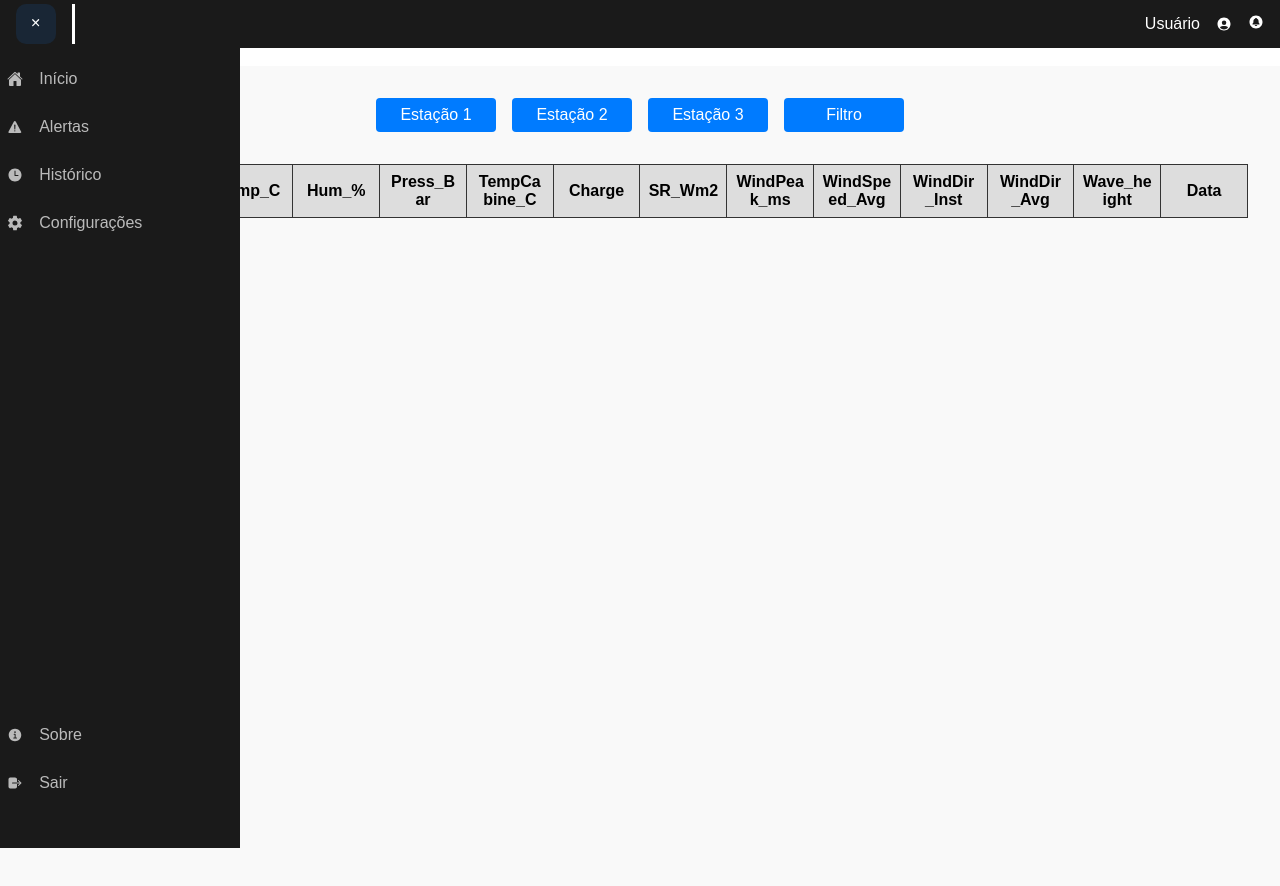
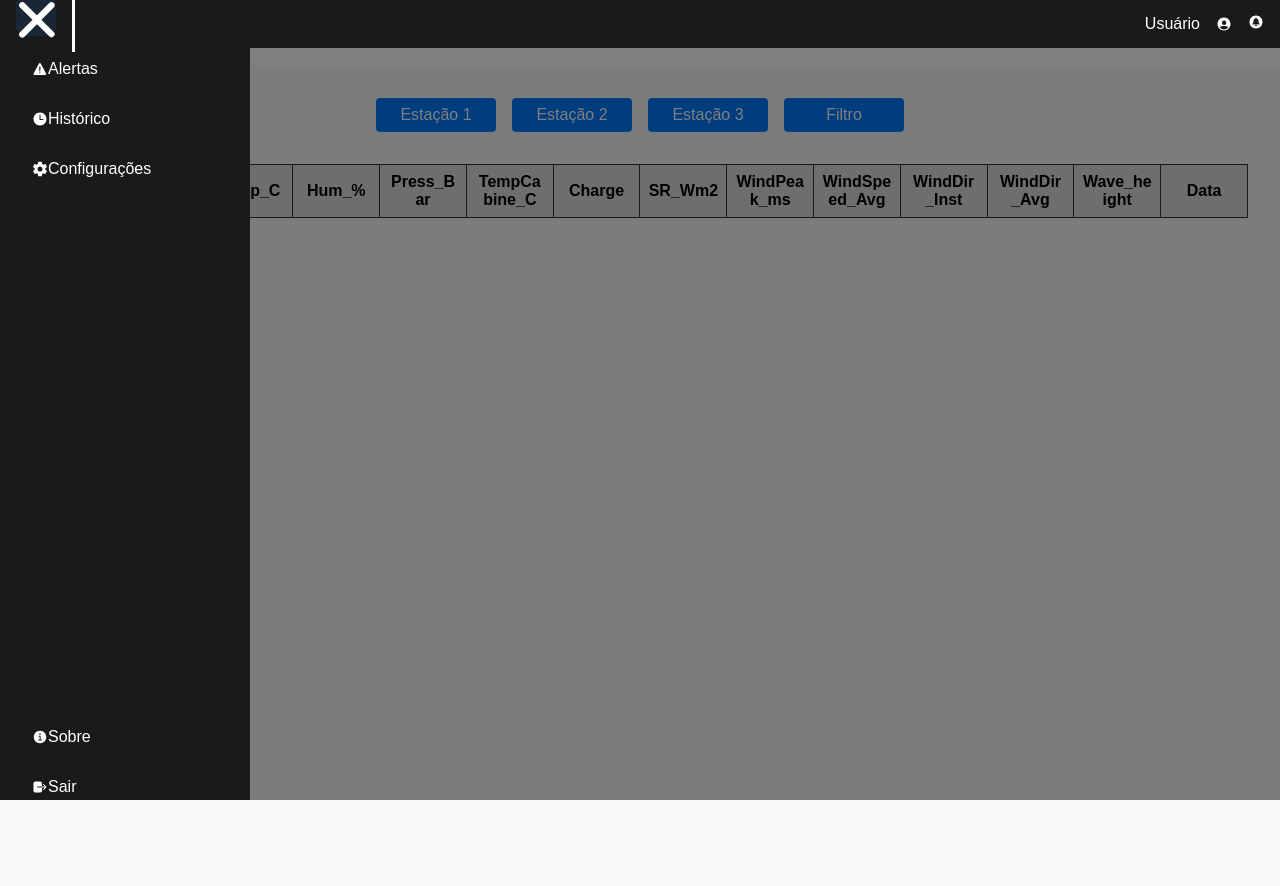
Before and after one commit to AndreHVentura/Cloud.io, a React (Create React App) app in the folder front/: page /history in a window 1280 px wide. Both pictures are taken after a click on the button 36 px from the left and 24 px from the top of the page. Shown: the top 886 px of the page. Built offline with nearby package versions, Linux system fonts and the light colour scheme.

Commit message:
nova animacao navbar

```diff
--- a/front/src/components/Navbar.tsx
+++ b/front/src/components/Navbar.tsx
@@ -1,122 +1,167 @@
-import styled from "styled-components";
-import { NavbarProps } from "../types/types";
-import { NavLink } from "react-router-dom";
-import { IonIcon } from "./Icons";
-import { Icons } from "./Icons";
+import { motion, AnimatePresence } from "framer-motion"
+import { NavLink } from "react-router-dom"
+import { IonIcon } from "./Icons"
+import { Icons } from "./Icons"
+import styled from "styled-components"
 
-export default function NavBar({ state }: NavbarProps) {
+export default function NavBar({ isOpen }: { isOpen: boolean }) {
+  const sidebar = {
+    open: {
+      clipPath: `circle(150% at 40px 40px)`,
+      transition: {
+        type: "spring",
+        stiffness: 20,
+        restDelta: 2
+      }
+    },
+    closed: {
+      clipPath: "circle(0px at 40px 40px)",
+      transition: {
+        delay: 0.2,
+        type: "spring",
+        stiffness: 400,
+        damping: 40
+      }
+    }
+  }
+
+  const item = {
+    open: {
+      opacity: 1,
+      x: 0,
+      transition: { type: "spring", stiffness: 300, damping: 24 }
+    },
+    closed: {
+      opacity: 0,
+      x: -50,
+      transition: { duration: 0.2 }
+    }
+  }
+
   return (
-      <Nav className={state}>
-        <Ul>
-        <li>
-            <NavLink to="/home">
-              <IonIcon icon={Icons.home} />
-              <span>Início</span>
-            </NavLink>
-          </li>
-          <li>
+    <>
+      <AnimatePresence>
+        {isOpen && (
+          <Background
+            initial={{ opacity: 0 }}
+            animate={{ opacity: 1 }}
+            exit={{ opacity: 0 }}
+          />
+        )}
+      </AnimatePresence>
+
+      <NavContainer
+        initial={false}
+        animate={isOpen ? "open" : "closed"}
+      >
+        <motion.div
+          className="sidebar"
+          variants={sidebar}
+        />
+
+        <AnimatePresence>
+          {isOpen && (
+            <NavContent>
+              <motion.div variants={item}>
                 <NavLink to="/alerts">
                   <IonIcon icon={Icons.warning} />
                   <span>Alertas</span>
                 </NavLink>
-          </li>
-          <li>
+              </motion.div>
+
+              <motion.div variants={item}>
                 <NavLink to="/history">
                   <IonIcon icon={Icons.time} />
                   <span>Histórico</span>
                 </NavLink>
-          </li>
-          <li>
+              </motion.div>
+
+              <motion.div variants={item}>
                 <NavLink to="/settings">
                   <IonIcon icon={Icons.settingsSharp} />
                   <span>Configurações</span>
                 </NavLink>
-          </li>
+              </motion.div>
 
-          {/* Novos itens na parte inferior */}
               <BottomLinks>
-            <li>
+                <motion.div variants={item}>
                   <NavLink to="/about">
                     <IonIcon icon={Icons.informationCircle} />
                     <span>Sobre</span>
                   </NavLink>
-            </li>
-            <li>
+                </motion.div>
+
+                <motion.div variants={item}>
                   <NavLink to="/logout">
                     <IonIcon icon={Icons.logOut} />
                     <span>Sair</span>
                   </NavLink>
-            </li>
+                </motion.div>
               </BottomLinks>
-        </Ul>
-      </Nav>
-    );
+            </NavContent>
+          )}
+        </AnimatePresence>
+      </NavContainer>
+    </>
+  )
 }
 
-const Nav = styled.nav`
-  padding-top: 3rem;
-  height: 100vh;
+const Background = styled(motion.div)`
   position: fixed;
-  background-color: rgb(26, 26, 26);
-  transition: width 200ms ease;
+  top: 0;
+  left: 0;
+  width: 100%;
+  height: 100%;
+  background: rgba(0, 0, 0, 0.5);
+  z-index: 1;
+`
+
+const NavContainer = styled(motion.nav)`
+  position: fixed;
+  top: 0;
+  left: 0;
+  bottom: 0;
+  width: 250px;
   z-index: 2;
 
-  &.open {
-    width: 15rem;
+  .sidebar {
+    position: absolute;
+    top: 0;
+    left: 0;
+    bottom: 0;
+    width: 100%;
+    background: rgb(26, 26, 26);
   }
-  &.close {
-    width: 0;
-    pointer-events: none;
+`
 
-    ul {
-      display: none;
+const NavContent = styled.div`
+  position: relative;
+  padding: 3rem 1rem 1rem;
+  height: 100%;
+  display: flex;
+  flex-direction: column;
+
+  a {
+    display: flex;
+    align-items: center;
+    padding: 0.75rem 1rem;
+    color: white;
+    text-decoration: none;
+    border-radius: 4px;
+    margin-bottom: 0.5rem;
+
+    &:hover {
+      background: rgba(255, 255, 255, 0.1);
+    }
+
+    svg {
+      margin-right: 1rem;
+      font-size: 1.5rem;
     }
   }
-`;
-
-const Ul = styled.ul`
-  list-style: none;
-  padding: 3%;
-  margin: 0;
-  display: flex;
-  flex-direction: column;
-  align-items: center;
-  height: 100%;
-
-  & li {
-    width: 100%;
-  }
-  & a {
-    display: flex;
-    align-items: center;
-    height: 3rem;
-    text-decoration: none;
-    color: white;
-    filter: grayscale(50%) opacity(0.7);
-    transition: 400ms
-  }
-  & a:hover {
-    filter: grayscale(0%) opacity(1);
-    background-color: rgb(33, 54, 77);
-    border-top-right-radius: 10px;
-    border-top-left-radius: 10px;
-    border-bottom-left-radius: 10px;
-    border-bottom-right-radius: 10px;
-    color: white;
-  }
-  & span {
-    margin-left: 1rem;
-  }
-  & svg {
-    height: 3rem;
-    width: 3rem;
-    min-width: 3rem;
-    margin: 0 1rem;
-  }
-`;
+`
 
 const BottomLinks = styled.div`
   margin-top: auto;
-  width: 100%;
-  padding-bottom: 3rem;
-`;
+  padding-bottom: 2rem;
+`
--- a/front/src/components/Topbar.tsx
+++ b/front/src/components/Topbar.tsx
@@ -1,9 +1,20 @@
 import styled from "styled-components";
-import { TopbarProps } from "../types/types";
+import { motion } from "framer-motion";
 import { IonIcon } from "./Icons";
 import { Icons } from "./Icons";
 
-export default function TopBar({ helper, isNavOpen }: TopbarProps & { isNavOpen: boolean }) {
+
+const Path = (props: any) => (
+  <motion.path
+      fill="transparent"
+      strokeWidth="3"
+      stroke="white"
+      strokeLinecap="round"
+      {...props}
+  />
+);
+
+export default function TopBar({ helper, isNavOpen }: { helper: () => void, isNavOpen: boolean }) {
   return(
       <Upperdiv>
           <NotificationIcon>
@@ -12,13 +23,41 @@ export default function TopBar({ helper, isNavOpen }: TopbarProps & { isNavOpen:
           <IonIcon icon={Icons.personCircleSharp} />
           <P>Usuário</P>
           <ToggleDiv>
-        <Button onClick={helper}>
-          <IonIcon icon={isNavOpen ? Icons.close : Icons.menu} />
-        </Button>
+              <MenuToggle toggle={helper} isOpen={isNavOpen} />
           </ToggleDiv>
       </Upperdiv>
   );
 }
+
+const MenuToggle = ({ toggle, isOpen }: { toggle: () => void, isOpen: boolean }) => (
+  <Button onClick={toggle}>
+      <svg width="23" height="23" viewBox="0 0 23 23">
+          <Path
+              variants={{
+                  closed: { d: "M 2 2.5 L 20 2.5" },
+                  open: { d: "M 3 16.5 L 17 2.5" }
+              }}
+              animate={isOpen ? "open" : "closed"}
+          />
+          <Path
+              d="M 2 9.423 L 20 9.423"
+              variants={{
+                  closed: { opacity: 1 },
+                  open: { opacity: 0 }
+              }}
+              animate={isOpen ? "open" : "closed"}
+              transition={{ duration: 0.1 }}
+          />
+          <Path
+              variants={{
+                  closed: { d: "M 2 16.346 L 20 16.346" },
+                  open: { d: "M 3 2.5 L 17 16.346" }
+              }}
+              animate={isOpen ? "open" : "closed"}
+          />
+      </svg>
+  </Button>
+);
 
 const Upperdiv = styled.div`
   background-color: rgb(26, 26, 26);
--- a/front/src/pages/Alerta.tsx
+++ b/front/src/pages/Alerta.tsx
@@ -4,16 +4,14 @@ import TopBar from "../components/Topbar";
 import AlertsContent from "../components/AlertsContent";
 
 export default function Alerta() {
-  const [isActive, setIsActive] = useState<string>("close");
-  const toggle = () => {
-    setIsActive(prev => prev === "close" ? "open" : "close");
-  };
+    const [isNavOpen, setIsNavOpen] = useState(false);
+    const toggleNav = () => setIsNavOpen(!isNavOpen);
 
-  return (
-    <>
-      <NavBar state={isActive} />
-      <TopBar helper={toggle} isNavOpen={isActive === "open"} />
-      <AlertsContent />
-    </>
-  );
-};
+    return (
+        <>
+            <NavBar isOpen={isNavOpen} />
+            <TopBar helper={toggleNav} isNavOpen={isNavOpen} />
+            <AlertsContent />
+        </>
+    );
+}
--- a/front/src/pages/Historico.tsx
+++ b/front/src/pages/Historico.tsx
@@ -4,16 +4,15 @@ import Topbar from "../components/Topbar";
 import styled from "styled-components";
 import { ButtonGroup, Container, StyledTable } from "../styles/historico";
 
-export default function Historico(){
-  const [isActive, setIsActive] = useState<string>("close");
-    const toggle = () => {
-      setIsActive(prev => prev === "close" ? "open" : "close");
-    };
+export default function Historico() {
+  const [isNavOpen, setIsNavOpen] = useState(false);
+  const toggleNav = () => setIsNavOpen(!isNavOpen);
 
     return(
         <>
-        <NavBar state={isActive} />
-        <Topbar helper={toggle} isNavOpen={isActive === "open"} />
+         <NavBar isOpen={isNavOpen} />
+         <Topbar helper={toggleNav} isNavOpen={isNavOpen} />
+
         {/* <>Graficos com registros meterologicos do dia ,com filtro para registros passados</> */}
         <br></br>
         <Container>
--- a/front/src/pages/Home.tsx
+++ b/front/src/pages/Home.tsx
@@ -4,16 +4,14 @@ import TopBar from "../components/Topbar";
 import HomeContent from "../components/HomeContent";
 
 export default function Home() {
-  const [isActive, setIsActive] = useState<string>("close");
-  const toggle = () => {
-    setIsActive(prev => prev === "close" ? "open" : "close");
-  };
+  const [isNavOpen, setIsNavOpen] = useState(false);
+  const toggleNav = () => setIsNavOpen(!isNavOpen);
 
   return (
-    <>
-      <NavBar state={isActive} />
-      <TopBar helper={toggle} isNavOpen={isActive === "open"} />
-      <HomeContent />
-    </>
+      <>
+          <NavBar isOpen={isNavOpen} />
+          <TopBar helper={toggleNav} isNavOpen={isNavOpen} />
+          <HomeContent />
+      </>
   );
 }
```
Lines whose indentation alone changed are shown as unchanged.
